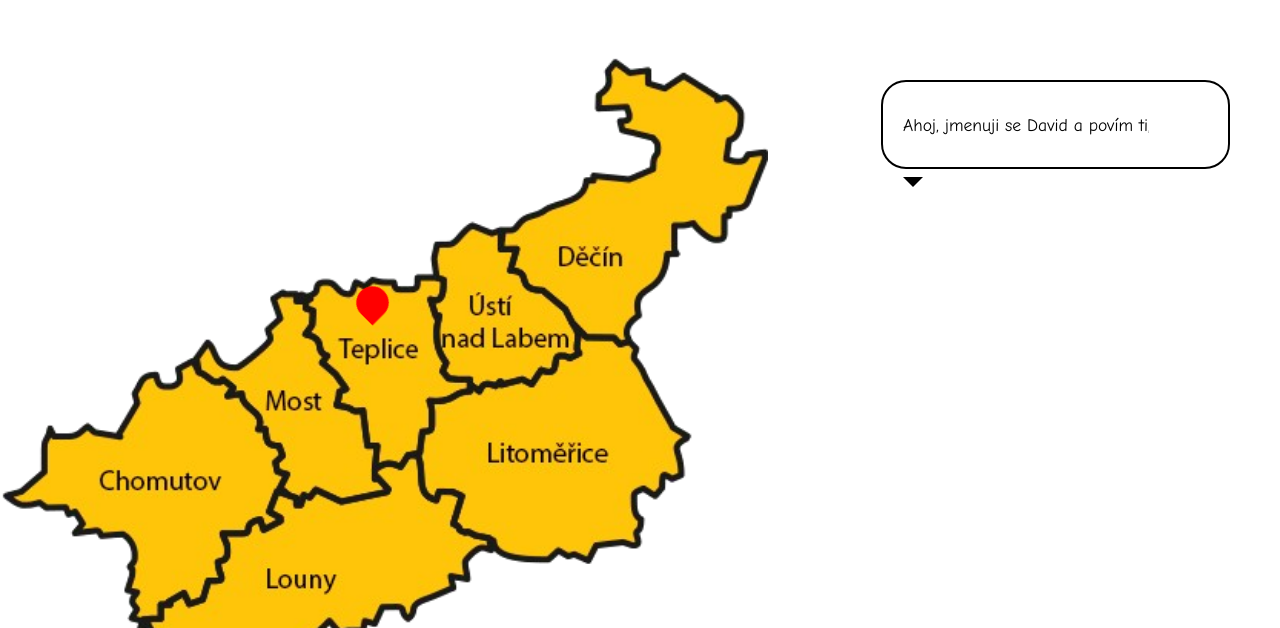
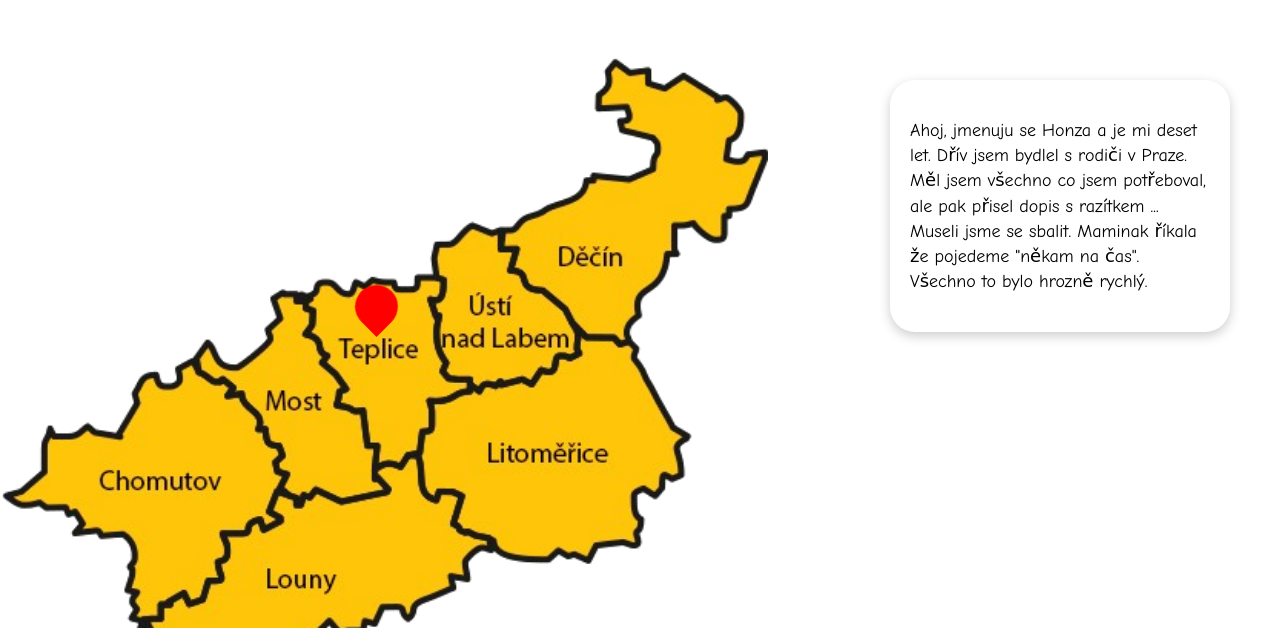
Before and after one commit to langyyy/wet-projekt-deti-v-terezine, a plain HTML site: page wet-projekt-deti-v-terezine/pribeh.html in a window 1280 px wide. Shown: the top 628 px of the page. Drawn offline with Linux system fonts and the light colour scheme.

Commit message:
text v bubline

```diff
--- a/wet-projekt-deti-v-terezine/pribeh-style.css
+++ b/wet-projekt-deti-v-terezine/pribeh-style.css
@@ -11,6 +11,7 @@ body{
     width: 60%;
     height: 90%;
     padding-top: 35px;
+
   }
 
   .mapa {
@@ -24,8 +25,8 @@ body{
     position: absolute;
     top: 290px;
     left: 360px;
-    width: 25px;
-    height: 25px;
+    width: 33px;
+    height: 33px;
     background: red;
     border-radius: 50% 50% 50% 0;
     transform: rotate(-45deg);
@@ -45,35 +46,22 @@ body{
 
   .chlapec {
     max-width: 200px;
+
   }
 
 
   .speech-bubble {
     position: absolute;
-    background: #fff;
-    border: 2px solid #000;
-    border-radius: 25px;
-    padding: 15px 25px;
-    margin-bottom: 20px;
-    max-width: 300px;
-    font-size: 1.1em;
     top: 80px;
     right: 50px;
-    padding-left: 20px;
-
-  }
-
-  .speech-bubble::after {
-    content: '';
-    position: absolute;
-    bottom: -20px;
-    left: 30px;
-    width: 0;
-    height: 0;
-    border: 10px solid transparent;
-    border-top-color: #000;
-    border-bottom: 0;
-    margin-left: -10px;
+    background: white;
+    padding: 20px;
+    border-radius: 25px;
+    box-shadow: 0 4px 12px rgba(0, 0, 0, 0.2);
+    max-width: 300px;
+    font-size: 18px;
+    font-family: 'Comic Sans MS', cursive;
+    line-height: 1.4;
   }
 
 
@@ -88,21 +76,3 @@ body{
       transform: scale(1) rotate(-45deg);
     }
   }
-
-
-  .typing {
-    border-right: .15em solid black;
-    white-space: nowrap;
-    overflow: hidden;
-    width: 0;
-    animation: typing 6s steps(50, end), blink-caret 0.75s step-end infinite;
-  }
-
-  @keyframes typing {
-    from { width: 0; }
-    to { width: 100%; }
-  }
-
-  @keyframes blink-caret {
-    50% { border-color: transparent; }
-  }
--- a/wet-projekt-deti-v-terezine/pribeh.html
+++ b/wet-projekt-deti-v-terezine/pribeh.html
@@ -15,7 +15,8 @@
 
 
         <div class="speech-bubble">
-          <p class="typing">Ahoj, jmenuji se David a povím ti, co jsem zažil v Terezíně...</p>
+          <p class="typing">Ahoj, jmenuju se Honza a je mi deset let. Dřív jsem bydlel s rodiči v Praze. Měl jsem všechno co jsem potřeboval, ale pak přisel dopis s razítkem ... Museli jsme se sbalit. Maminak říkala že pojedeme "někam na čas". Všechno to bylo hrozně rychlý.
+          </p>
         </div>
         <div class="boy-container">
             <img src="14. 5. 2025 10_38_53.png" alt="Chlapec" class="chlapec">
```
